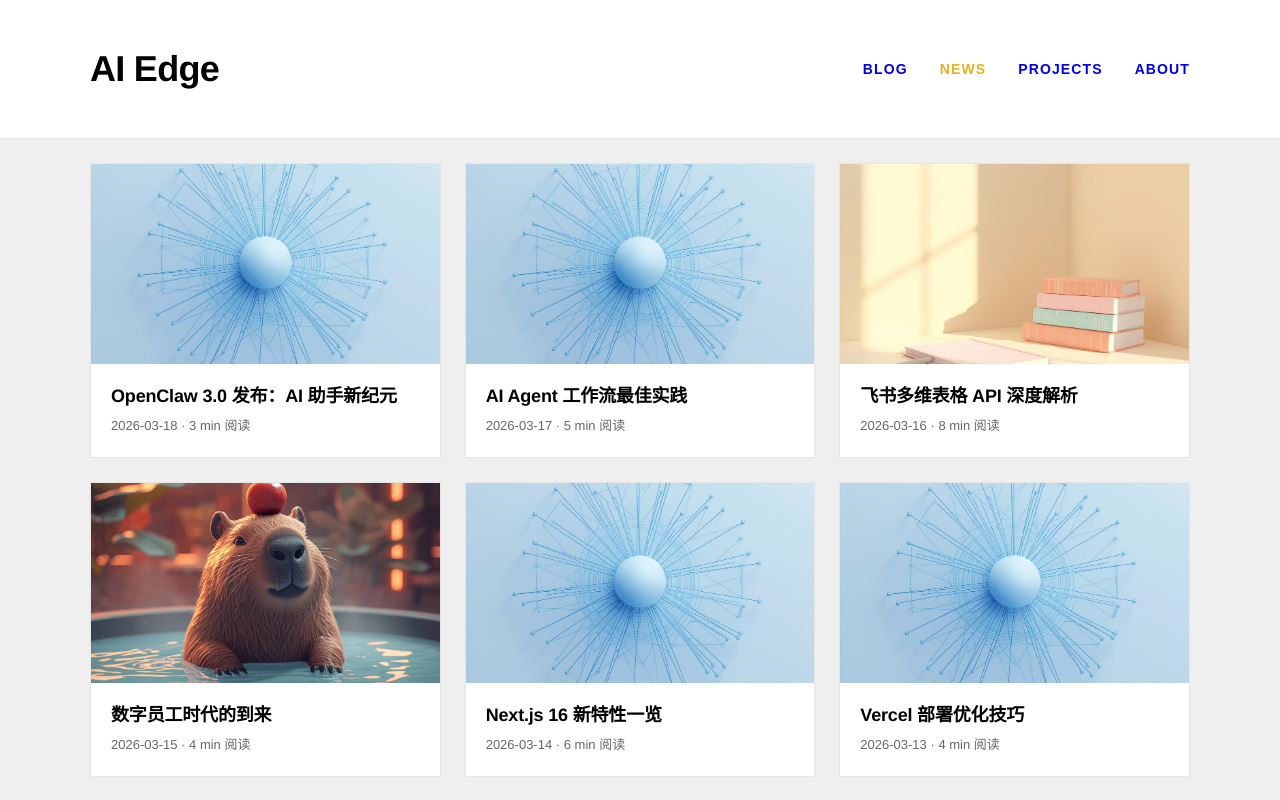
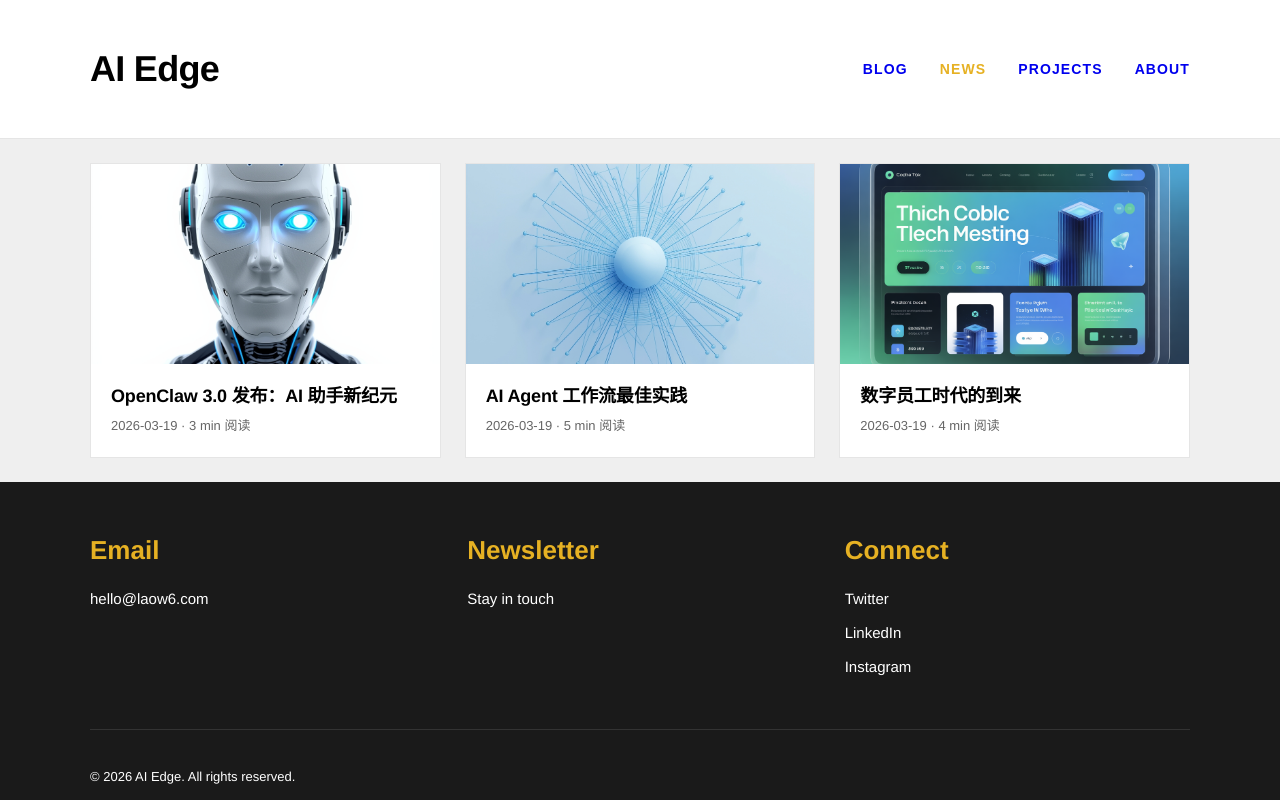
Before and after one commit to AlexSong-star/laow-blog, a Next.js app: page /news in a window 1280 px wide. Shown: the top 800 px of the page. Built offline with nearby package versions, Linux system fonts and the light colour scheme.

Commit message:
feat: add 3 news with AI-generated images

```diff
--- a/src/app/news/page.tsx
+++ b/src/app/news/page.tsx
@@ -7,54 +7,26 @@
     slug: "openclaw-3-0",
     title: "OpenClaw 3.0 发布：AI 助手新纪元",
     excerpt: "全新版本的 OpenClaw 带来了更强大的自动化能力和更好的开发体验",
-    date: "2026-03-18",
-    readTime: "3 min"
+    date: "2026-03-19",
+    readTime: "3 min",
+    image: "/images/articles/news-ai-robot.jpg"
   },
   {
     slug: "ai-agent-workflow",
     title: "AI Agent 工作流最佳实践",
     excerpt: "探讨如何构建高效的 AI Agent 协作系统",
-    date: "2026-03-17",
-    readTime: "5 min"
-  },
-  {
-    slug: "feishu-api",
-    title: "飞书多维表格 API 深度解析",
-    excerpt: "详细讲解飞书多维表格的各种 API 使用方法",
-    date: "2026-03-16",
-    readTime: "8 min"
+    date: "2026-03-19",
+    readTime: "5 min",
+    image: "/images/articles/ai-workflow.jpg"
   },
   {
     slug: "digital-employee-era",
     title: "数字员工时代的到来",
-    excerpt: "AI 正在改变我们的工作方式",
-    date: "2026-03-15",
-    readTime: "4 min"
-  },
-  {
-    slug: "nextjs-16",
-    title: "Next.js 16 新特性一览",
-    excerpt: "探索 Next.js 16带来的新功能和改进",
-    date: "2026-03-14",
-    readTime: "6 min"
-  },
-  {
-    slug: "vercel-deploy",
-    title: "Vercel 部署优化技巧",
-    excerpt: "让你的 Next.js 应用部署更快、更高效",
-    date: "2026-03-13",
-    readTime: "4 min"
+    excerpt: "AI 正在改变我们的工作方式，企业数字化转型进入新阶段",
+    date: "2026-03-19",
+    readTime: "4 min",
+    image: "/images/articles/blog-upgrade.jpg"
   }
-];
-
-// 使用占位图
-const newsImages = [
-  '/images/articles/ai-workflow.jpg',
-  '/images/articles/blog-launch.jpg',
-  '/images/articles/hello-world.jpg',
-  '/images/articles/how-i-work.jpg',
-  '/images/articles/ai-workflow.jpg',
-  '/images/articles/blog-launch.jpg',
 ];
 
 export default function NewsPage() {
@@ -72,7 +44,7 @@
                   <Link href={`/news/${news.slug}`}>
                     <div className="position-relative">
                       <img
-                        src={newsImages[index]}
+                        src={news.image}
                         className="blog-image"
                         alt={news.title}
                       />
```
Also changed, not shown: src/app/news/[slug]/page.tsx (+13 -45 lines), public/images/articles/news-ai-robot.jpg (added).
